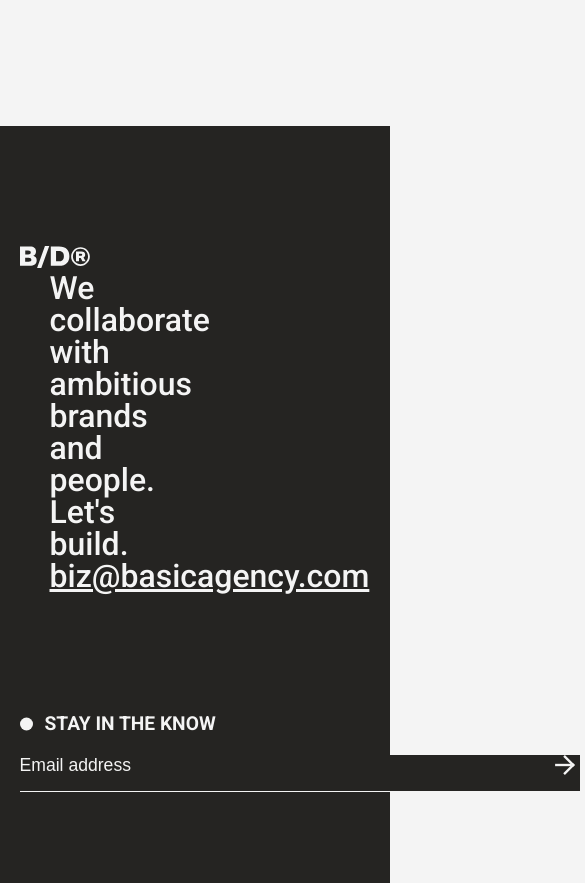
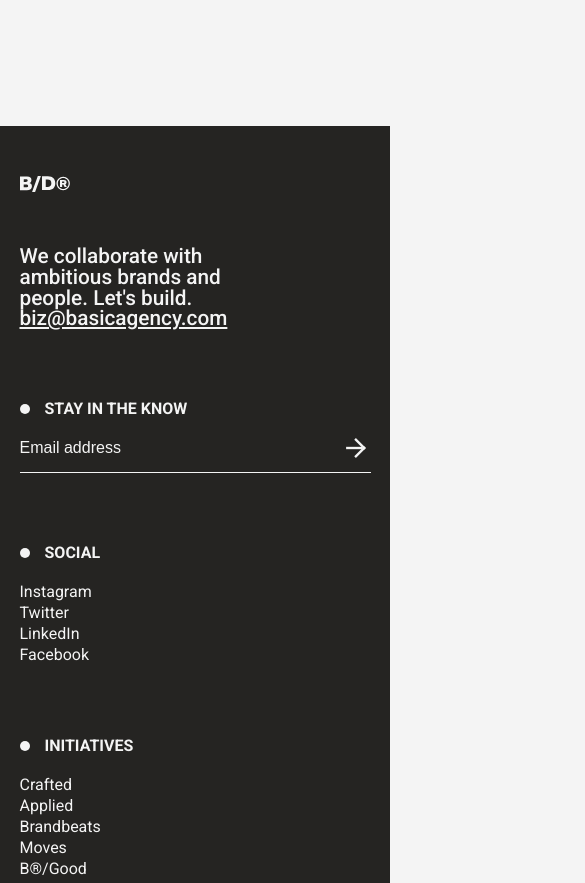
Before and after one commit to Darmaabazar/basic-agency.com, a website built with webpack: page src/blog.html in a window 390 px wide. Shown: the part 1740-2623 px from the top of the page, 585 px wide, since content can reach past the window. Built offline with nearby package versions, Linux system fonts and the light colour scheme; files whose address does not match are found by name.

Commit message:
mobile footer done

```diff
--- a/src/css/careers.css
+++ b/src/css/careers.css
@@ -124,15 +124,22 @@
     .careers-hero{
         &__container{
         grid-template-columns: 100%;
-        grid-template-rows: 25% 5% 45% 30%;
+        grid-template-rows: auto auto auto auto;
         }
         &__item-1{
             grid-column: 1/2;
             grid-row: 1 / 2;
+            padding-top: 200px;
+            padding-bottom: 0;
+        }
+        &__title{
+            line-height: 5rem;
+            font-size: 5rem;
         }
         &__item-2{
             grid-column: 1/2;
             grid-row: 3/4;
+            padding: 50px 0;
         }
         &__item-3{
             grid-column: 1/2;
@@ -141,9 +148,17 @@
         &__item-4{
             grid-column: 1/2;
             grid-row: 4/5;
+            margin-bottom: 100px;
         }
         &__card{
             height: 90vh;
+        }
+        &__content{
+            margin-top: 50px;
+            padding: 0;
+            &:after{
+                display: none;
+            }
         }
     }
 }
--- a/src/css/style.css
+++ b/src/css/style.css
@@ -938,6 +938,7 @@
         position: absolute;
         top: 0;
         right: 5px;
+        cursor: pointer;
         &--white{
             background-color: #f4f4f4;
         }
@@ -1002,7 +1003,7 @@
         top: 0;
         left: 0;
         display: none;
-        position: absolute;
+        position: fixed;
         z-index: 20;
         width: 100vw;
         height: 100vh;
@@ -1060,6 +1061,61 @@
             font-weight: 600;
         }
 
+    }
+    .footer{
+        &__content{
+            padding: 50px 0;
+        }
+        &__content-header{
+            flex-direction: column;
+        }
+        .footer__content-header-logo{
+            width: 100%;
+        }
+        .footer__content-header-logo-svg{
+            width: 50px;
+        }
+        .footer__content-header-text{
+            width: 100%;
+            padding: 0;
+            font-size: 1.3rem;
+            line-height: 1.3rem;
+            margin-top: 50px;
+            padding-right: 100px;
+        }
+        .footer__content-footer{
+            flex-direction: column;
+            margin-top: 0;
+        }
+        .footer__content-footer-title{
+            font-size: 1rem;
+            &:before{
+                width: 10px;
+                height: 10px;
+            }
+        }
+        .footer__content-footer-links{
+            font-size: 1rem;
+            display: inline-block;
+        }
+        .footer__content-footer-sub{
+            width: 100%;
+            margin-top: 50px;
+        }
+        .footer__content-footer-form{
+            margin-right: 0;
+            width: 100%;
+        }
+        .footer__content-footer-input{
+            width: 100%;
+            font-size: 1rem;
+        }
+        .footer__copyright-container{
+            flex-direction: column;
+        }
+        .footer__copyright-text{
+            font-size: 0.6rem;
+        }
     }
 }
 
```
